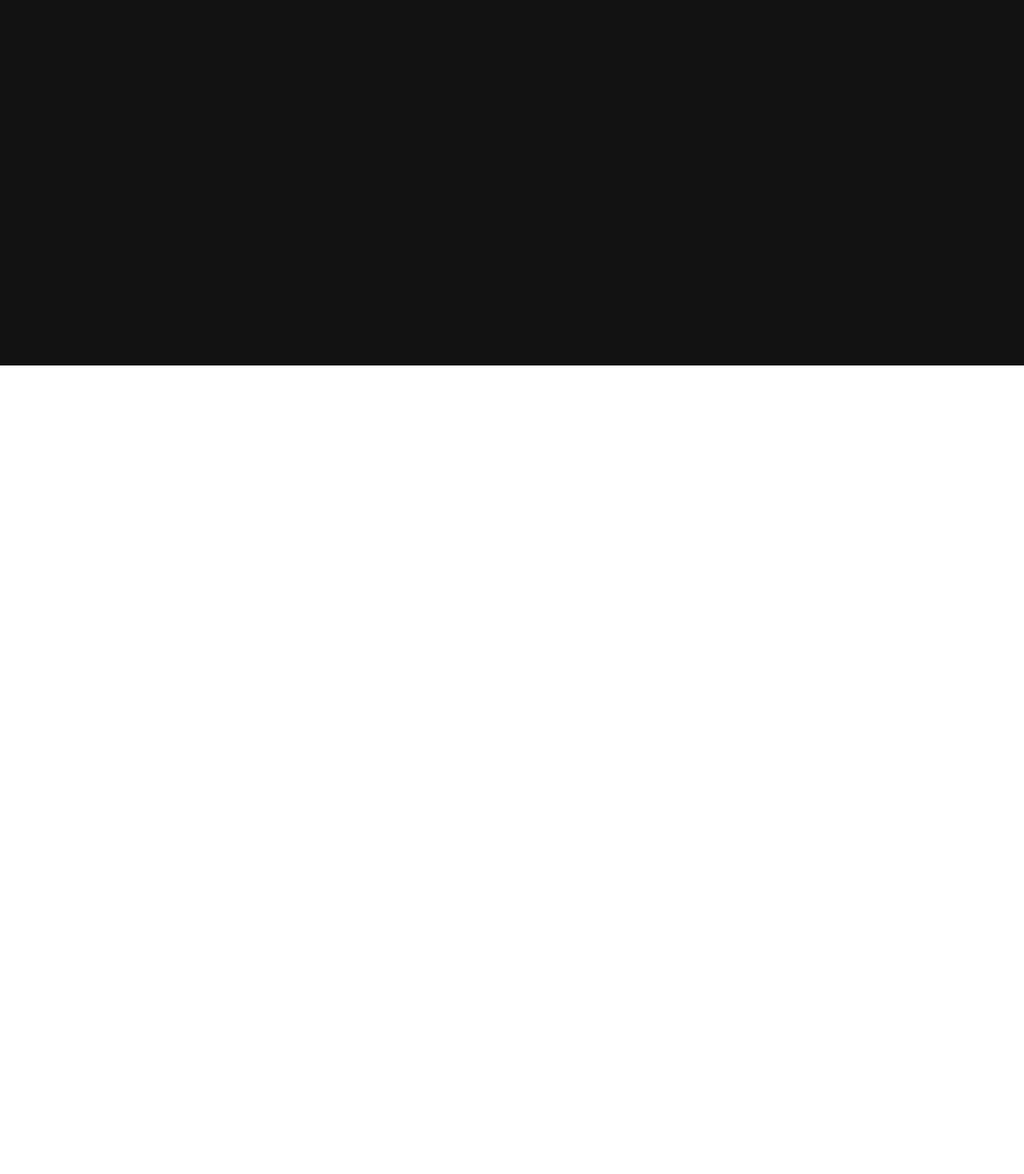
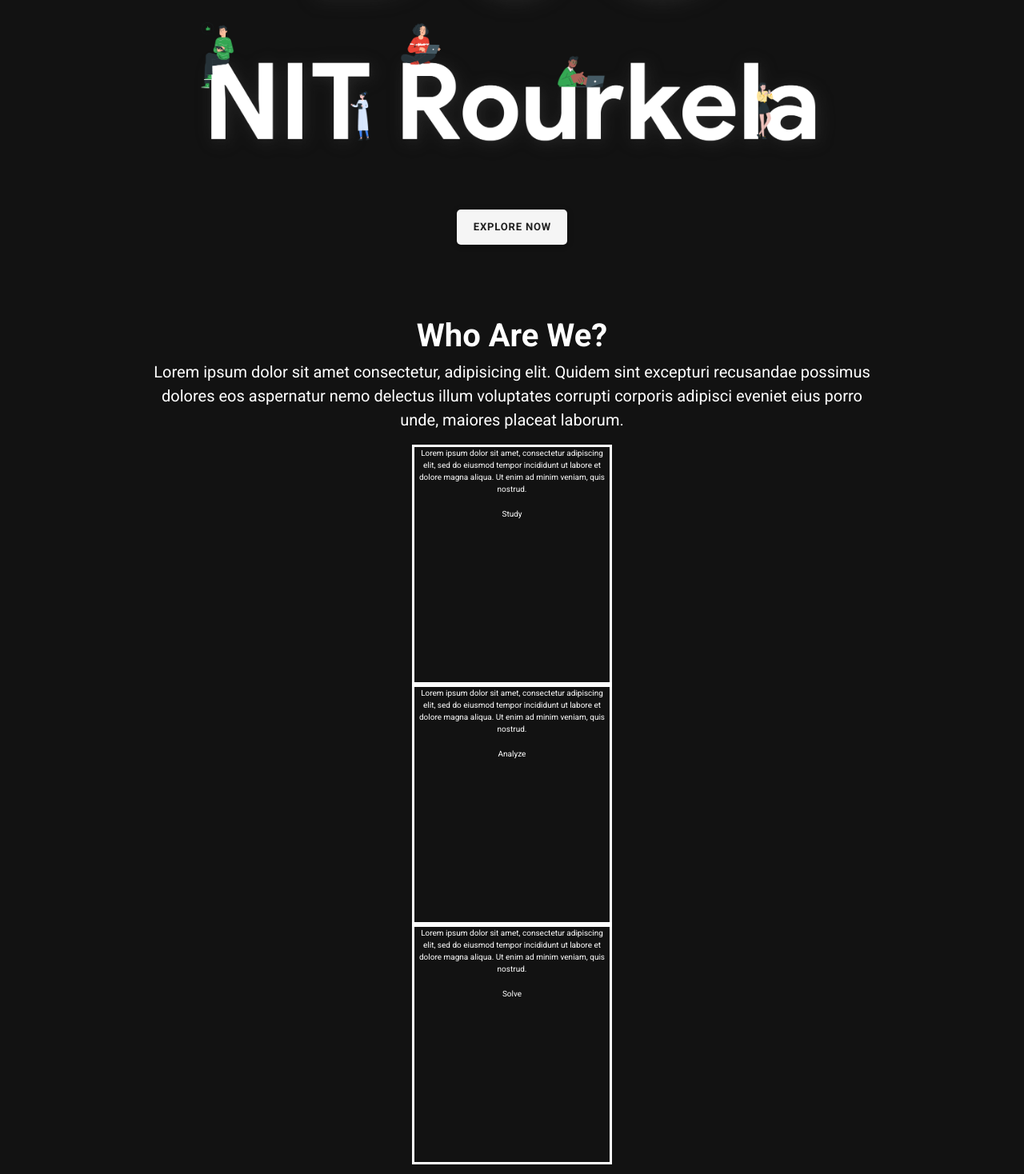
Before and after one commit to man-behind9206/banana-1.0, a Nuxt app: page / in a window 1280 px wide. Shown: the part 343-1811 px from the top of the page at 80% size. Before the commit the page ends 800 px from the top, so only its background shows below. Built offline with nearby package versions, Linux system fonts and the light colour scheme.

Commit message:
Variables adjusted + who are we skeleton

```diff
--- a/assets/styles/global.scss
+++ b/assets/styles/global.scss
@@ -2,6 +2,16 @@
   padding: 0;
   margin: 0;
   box-sizing: border-box;
+}
+
+html {
+  font-size: 62.5% !important;
+  @media (max-width: 1200px) {
+    font-size: 50% !important;
+  }
+  @media (max-width: 700px) {
+    font-size: 40% !important;
+  }
 }
 
 body::-webkit-scrollbar {
@@ -16,5 +26,20 @@
 
 h1.head_text {
   font-weight: 600;
-  font-size: 50px;
+  font-size: 4rem;
 }
+p.head_desc {
+  font-size: 2rem;
+}
+
+.my-btn {
+  border-radius: 5px !important;
+  transition: all 0.1s ease-in-out;
+  &:hover {
+    transform: scale(1.01);
+  }
+  &:active,
+  &:focus {
+    transform: scale(0.98);
+  }
+}
--- a/assets/variables.scss
+++ b/assets/variables.scss
@@ -3,7 +3,6 @@
 // The variables you want to modify
 
 $body-font-family: 'Montserrat', sans-serif !default;
-$font-size-root: 10px;
 
 .theme--dark.v-navigation-drawer,
 .theme--dark.v-app-bar {
--- a/components/profileCard.vue
+++ b/components/profileCard.vue
@@ -138,6 +138,7 @@
       transform: rotate(30deg);
       z-index: 20;
       transition: all 0.4s ease;
+      pointer-events: none;
     }
 
     &:hover {
--- a/pages/index.vue
+++ b/pages/index.vue
@@ -1,9 +1,118 @@
 <template>
-  <v-layout column justify-center align-center>
-    <h1>Hello DSC.</h1>
+  <v-layout column justify-center align-center text-center>
+    <section id="first-page">
+      <div class="first-page--image my-2 my-sm-5">
+        <img src="/DSC_cover.png" alt="DSC Cover" />
+      </div>
+      <div class="first-page--actions py-1 py-lg-5">
+        <v-btn
+          tile
+          light
+          :large="$vuetify.breakpoint.mdAndUp"
+          :medium="$vuetify.breakpoint.sm"
+          :small="$vuetify.breakpoint.xs"
+          elevation="4"
+          class="my-btn explore-btn"
+        >
+          <h1>Explore Now</h1>
+        </v-btn>
+      </div>
+    </section>
+
+    <section id="who-are-we">
+      <div class="head">
+        <h1 class="head_text">Who Are We?</h1>
+        <p class="head_desc desc">
+          Lorem ipsum dolor sit amet consectetur, adipisicing elit. Quidem sint
+          excepturi recusandae possimus dolores eos aspernatur nemo delectus
+          illum voluptates corrupti corporis adipisci eveniet eius porro unde,
+          maiores placeat laborum.
+        </p>
+      </div>
+      <div class="cont">
+        <div class="cont-box cont-box-1">
+          <div class="cont-box--body">
+            <p>
+              Lorem ipsum dolor sit amet, consectetur adipiscing elit, sed do
+              eiusmod tempor incididunt ut labore et dolore magna aliqua. Ut
+              enim ad minim veniam, quis nostrud.
+            </p>
+          </div>
+          <div class="cont-box--title">
+            <span>Study</span>
+          </div>
+        </div>
+        <div class="cont-box cont-box-2">
+          <div class="cont-box--body">
+            <p>
+              Lorem ipsum dolor sit amet, consectetur adipiscing elit, sed do
+              eiusmod tempor incididunt ut labore et dolore magna aliqua. Ut
+              enim ad minim veniam, quis nostrud.
+            </p>
+          </div>
+          <div class="cont-box--title">
+            <span>Analyze</span>
+          </div>
+        </div>
+        <div class="cont-box cont-box-3">
+          <div class="cont-box--body">
+            <p>
+              Lorem ipsum dolor sit amet, consectetur adipiscing elit, sed do
+              eiusmod tempor incididunt ut labore et dolore magna aliqua. Ut
+              enim ad minim veniam, quis nostrud.
+            </p>
+          </div>
+          <div class="cont-box--title">
+            <span>Solve</span>
+          </div>
+        </div>
+      </div>
+    </section>
   </v-layout>
 </template>
 
 <script>
 export default {}
 </script>
+
+<style lang="scss" scoped>
+#first-page {
+  margin-bottom: max(24px, 5vw);
+  .first-page--image {
+    img {
+      width: max(80%, 60vw);
+      @media (min-width: 1900px) {
+        width: 60vw;
+      }
+    }
+  }
+}
+
+#who-are-we {
+  display: flex;
+  flex-direction: column;
+  align-items: center;
+  .head {
+    max-width: 900px;
+    margin: 0 25px;
+  }
+  .cont {
+    &-box {
+      height: 300px;
+      width: 250px;
+      border: 3px solid #fff;
+
+      &-body {
+      }
+      &-title {
+      }
+    }
+    &-box-1 {
+    }
+    &-box-2 {
+    }
+    &-box-3 {
+    }
+  }
+}
+</style>
```
Also changed, not shown: static/DSC_cover.png (added).
